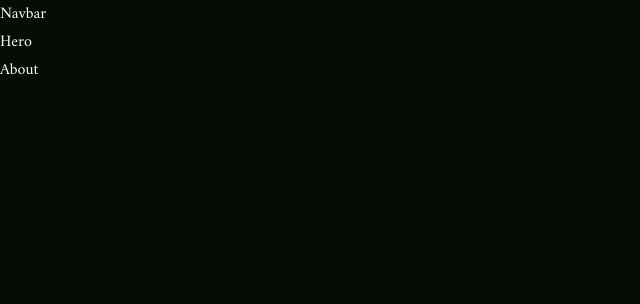
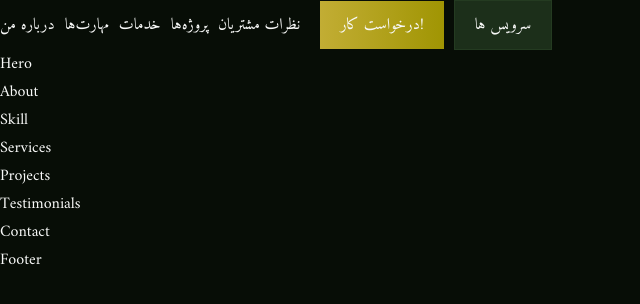
Before and after one commit to AmirHoseinDeldar/naghashmiranda, a React (Vite) app: page / in a window 1280 px wide. Shown: the top 304 px of the page, without its empty margins (0-640 px from the left). Built offline with nearby package versions, Linux system fonts and the light colour scheme.

Commit message:
fix source file

```diff
--- a/src/App.jsx
+++ b/src/App.jsx
@@ -1,12 +1,24 @@
 import Navbar from "./Components/Navbar/Navbar";
 import Hero from "./Components/Hero/Hero";
 import About from "./Components/About/About";
+import Skill from "./Components/Skill/Skill";
+import Services from "./Components/Services/Services";
+import Projects from "./Components/Projects/Projects";
+import Testimonials from "./Components/Testimonials/Testimonials";
+import Contact from "./Components/Contact/Contact";
+import Footer from "./Components/Footer/Footer";
 function App() {
   return (
     <>
       <Navbar />
       <Hero />
       <About />
+      <Skill />
+      <Services />
+      <Projects />
+      <Testimonials />
+      <Contact />
+      <Footer />
     </>
   );
 }
--- a/src/Components/Navbar/Navbar.jsx
+++ b/src/Components/Navbar/Navbar.jsx
@@ -1,6 +1,33 @@
 import "./Navbar.css";
+import { tabs } from "../../sources";
+import { Link } from "react-scroll";
 const Navbar = () => {
-  return <div>Navbar</div>;
+  return (
+    <navbar className="navbar flex">
+      <div className="box flex-center tabs-group sidebar">
+        {tabs.map((tab, index) => (
+          <Link
+            to={tab.id}
+            smooth={true}
+            spy={true}
+            className="tab"
+            activeClass="active"
+            key={index}
+          >
+            {tab.name}
+          </Link>
+        ))}
+      </div>
+      <div className="box flex-center buttons">
+        <Link to="contact" smooth={true} className="btn primary contact-btn">
+          درخواست کار!
+        </Link>
+        <Link to="services" smooth={true} className="btn services-btn">
+          سرویس ها
+        </Link>
+      </div>
+    </navbar>
+  );
 };
 
 export default Navbar;
--- a/src/sources.jsx
+++ b/src/sources.jsx
@@ -13,15 +13,18 @@ import {
   FaXTwitter,
   FaYoutube,
   FaLaptopCode,
+  FaBlender,
 } from "react-icons/fa6";
-import { FaFacebookSquare, FaPaintBrush } from "react-icons/fa";
+import { FaApple, FaFacebookSquare, FaPaintBrush } from "react-icons/fa";
 import { TfiWrite } from "react-icons/tfi";
-import { DiReact } from "react-icons/di";
-import { FaNodeJs } from "react-icons/fa";
-import { SiExpress, SiMongodb } from "react-icons/si";
+
 import { CgFigma } from "react-icons/cg";
-import { TbBrandReactNative } from "react-icons/tb";
-import { SiAdobexd } from "react-icons/si";
+import {
+  SiAdobeaftereffects,
+  SiAdobeillustrator,
+  SiAdobephotoshop,
+  SiAdobexd,
+} from "react-icons/si";
 
 export const tabs = [
   { name: "درباره من", id: "about" },
@@ -145,12 +148,12 @@ export const projects = [
     stack: [
       {
         name: "Photoshop",
-        icon: <FaAdobe />,
+        icon: <SiAdobephotoshop />,
         iconColor: "blue",
       },
       {
         name: "Illustrator",
-        icon: <FaAdobe />,
+        icon: <SiAdobeillustrator />,
         iconColor: "orange",
       },
     ],
@@ -210,7 +213,7 @@ export const projects = [
     stack: [
       {
         name: "After Effects",
-        icon: <FaAdobe />,
+        icon: <SiAdobeaftereffects />,
         iconColor: "red",
       },
     ],
```
Also changed, not shown: 1 other file (tests, documents, lock files or other folders).
